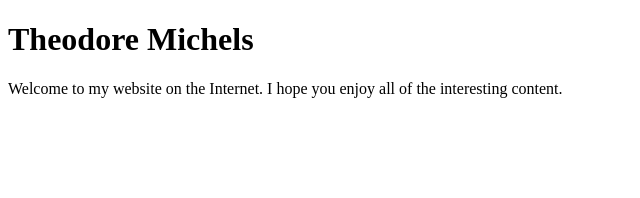
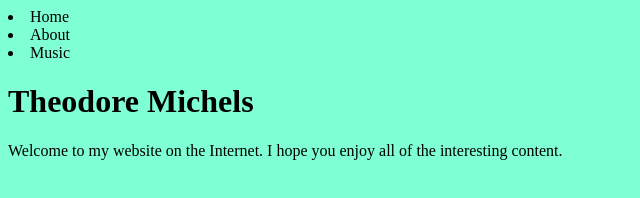
Before and after one commit to TheodoreMichels/theodoremichels.github.io, a plain HTML site: page index.html in a window 1280 px wide. Shown: the whole page, without its empty margins (0-640 px from the left). Drawn offline with Linux system fonts and the light colour scheme.

Commit message:
Added nav and bg color

```diff
--- a/index.html
+++ b/index.html
@@ -5,7 +5,13 @@
         <title>Theodore Michels Website</title>
     </head>
 
-    <body>
+    <body style="background-color: aquamarine">
+        <nav>
+            <li>Home</li>
+            <li>About</li>
+            <li>Music</li>
+        </nav>
+
         <h1>Theodore Michels</h1>
 
         <p>Welcome to my website on the Internet. I hope you enjoy all of the interesting content.</p>
```
